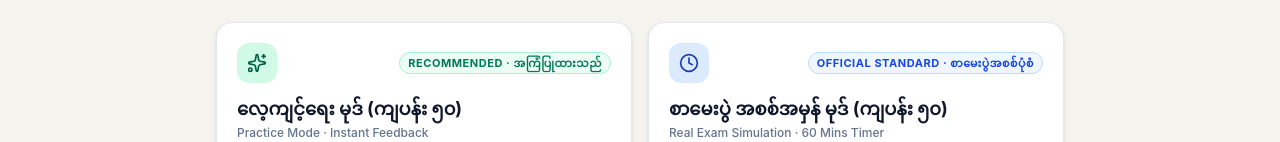
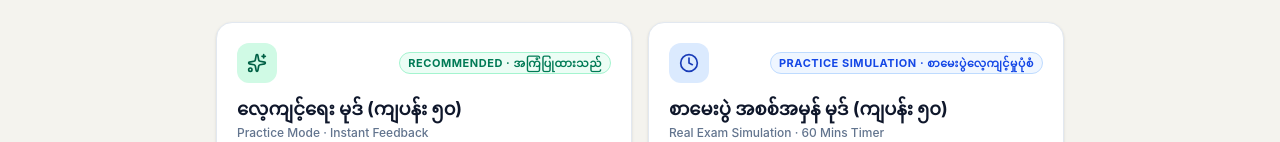
Before and after one commit to ZinLinn254995/Thai-Driving-License-Exam, a React (Vite) app: page / in a window 1280 px wide. Shown: the part 767-909 px from the top of the page. Built offline with nearby package versions, Linux system fonts and the light colour scheme.

Commit message:
Clarify exam simulation is a practice mode

```diff
--- a/src/components/HomeView.tsx
+++ b/src/components/HomeView.tsx
@@ -284,7 +284,7 @@ export const HomeView: React.FC<HomeViewProps> = ({
                 <Clock size={20} />
               </span>
               <span className="text-[11px] font-bold uppercase tracking-wider px-2 py-0.5 rounded-full bg-blue-50 text-blue-700 border border-blue-200">
-                Official Standard · စာမေးပွဲအစစ်ပုံစံ
+                Practice Simulation · စာမေးပွဲလေ့ကျင့်မှုပုံစံ
               </span>
             </div>
             <h2 className="text-lg font-bold text-slate-900 group-hover:text-[#0b5d3b] transition-colors">
```
